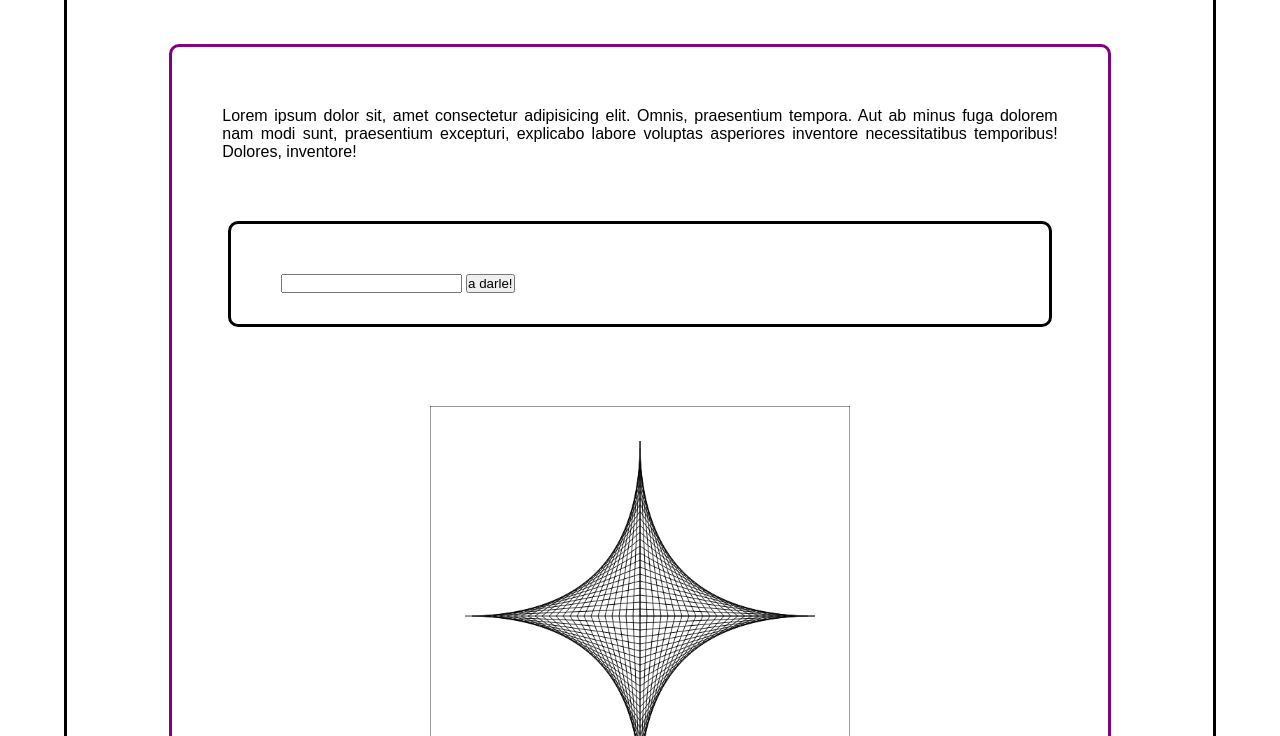
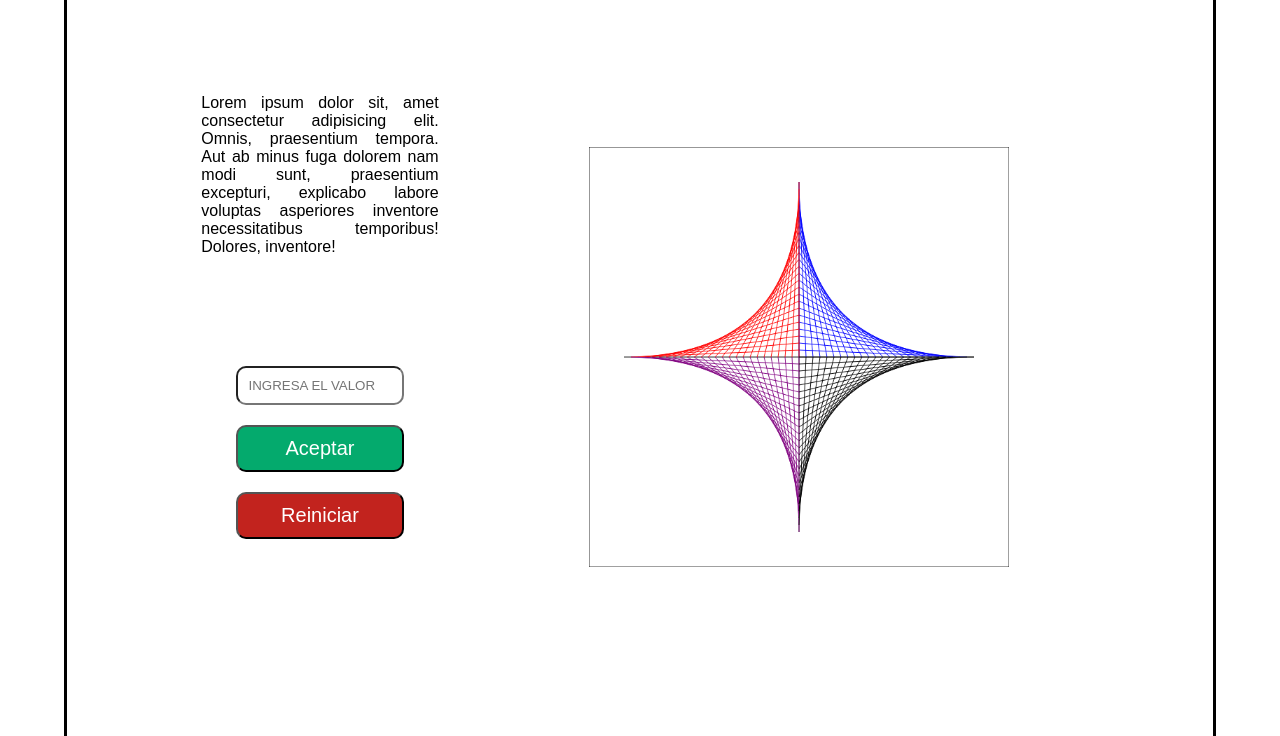
Before and after one commit to bryanchopin/CanvaJs, a plain HTML site: page index.html in a window 1280 px wide. Shown: the part 168-904 px from the top of the page. Drawn offline with Linux system fonts and the light colour scheme.

Commit message:
update CanvaJs V1.21 brychxpin

```diff
--- a/dibujo.js
+++ b/dibujo.js
@@ -138,8 +138,8 @@ function SEDD(color)
   }
 }
 
-SEAD("black");
-SEAI("black");
-SEDI("black");
+SEAD("blue");
+SEAI("red");
+SEDI("purple");
 SEDD("black");
 ////////////////////////////////////////////////////////////////////////////////////////////
--- a/index.html
+++ b/index.html
@@ -8,7 +8,7 @@
   <body>
     <div class="container">
       <div class="title">
-        <h1>Que pedo angel estal listo para esta shit</h1>
+        <h1>Canva Js</h1>
       </div>
       <div class="containerCh">
         <div class="containerLeft">
@@ -18,8 +18,9 @@
             </p>
           </div>
           <div class="containerControls">
-            <input type="text" id="texto_lineas"/>
-            <input type="button" value="a darle!" id="botoncito"/>
+            <input placeholder="INGRESA EL VALOR" type="text" id="texto_lineas"/>
+            <input type="button" value="Aceptar" id="botoncito"/>
+            <input onclick="location.reload();" type="button" value="Reiniciar" id="boton"/>
           </div>
         </div>
         <div class="containerRight">
--- a/style.css
+++ b/style.css
@@ -8,7 +8,7 @@
     width: 90%;
     height: 90%;
     margin: 30px auto;
-    padding: 50px;
+    padding: 30px;
     border: 3px solid black;
     border-radius: 10px;
     display: flex;
@@ -19,8 +19,8 @@
     width: 90%;
     margin: 30px auto;
     padding: 10px;
-    border: 3px solid purple;
-    border-radius: 10px;
+    /* border: 3px solid purple;
+    border-radius: 10px; */
     display: flex;
     flex-wrap: wrap;
     justify-content: center;
@@ -40,6 +40,7 @@
 
 .title{
     text-align: center;
+    font-size: 20px;
     font-family: -apple-system, BlinkMacSystemFont, 'Segoe UI', Roboto, Oxygen, Ubuntu, Cantarell, 'Open Sans', 'Helvetica Neue', sans-serif;
     margin: 20px;
     padding: 10px;
@@ -59,16 +60,49 @@
 
 .containerControls{
     width: 90%;
-    height: 25%;
+    height: 45%;
     margin: 50px auto;
     padding: 50px;
-    border: 3px solid black;
+    /* border: 3px solid black; */
+    border-radius: 10px;
+    display: flex;
+    flex-direction: column;
+    justify-content: center;
+}
+
+#texto_lineas{
+    width: 90%;
+    padding: 10px;
+    margin: 10px auto;
     border-radius: 10px;
 }
+#botoncito{
+    width: 90%;
+    background-color: #04AA6D;
+    padding: 10px;
+    margin: 10px auto;
+    border-radius: 10px;
+    font-size: 20px;
+    color: #fff;
+}
+#boton{
+    width: 90%;
+    background-color: #c2231e;
+    color: #fff;
+    padding: 10px;
+    margin: 10px auto;
+    border-radius: 10px;
+    font-size: 20px;
+}
 
+#botoncito:hover{
+    background-color: yellowgreen;
+}
+#boton:hover{
+    background-color: rgb(235, 84, 46);
+}
 
 #dibujito{
-    border: none;
     width: 70%;
 }
 
```
